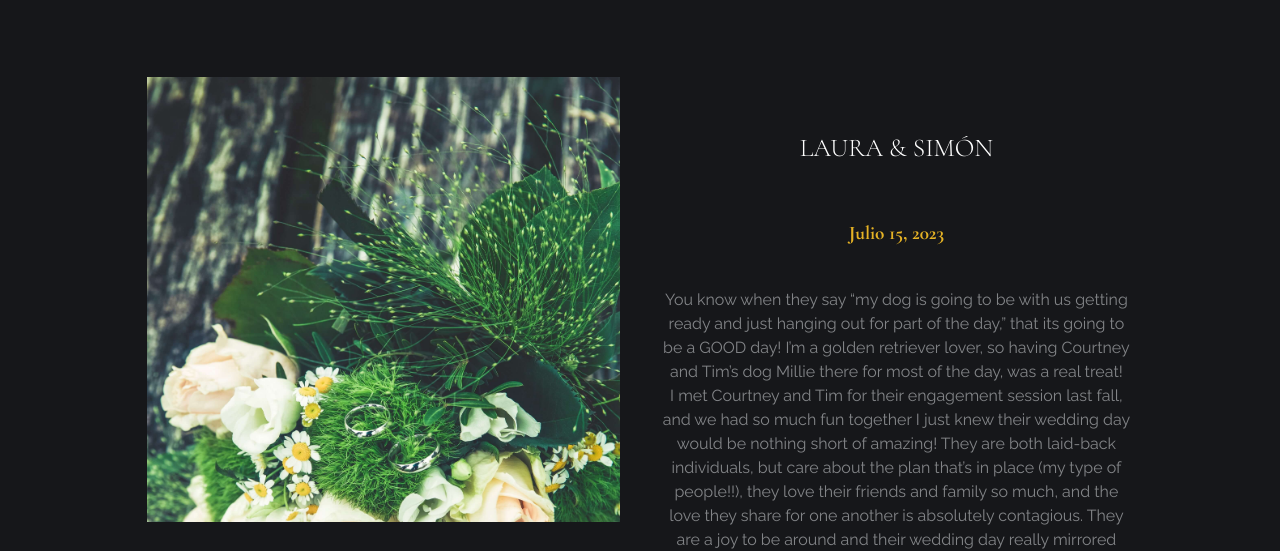
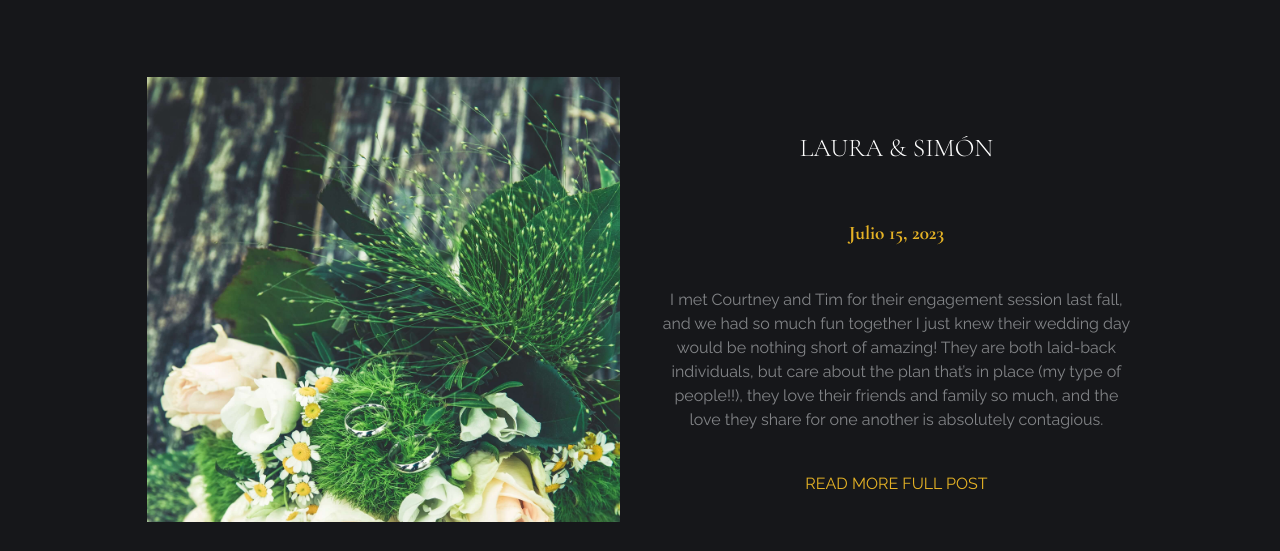
Before and after one commit to Checha1228/PFCastillo, a website: page pages/journal.html in a window 1280 px wide. Shown: the part 257-808 px from the top of the page. Drawn offline with nearby package versions, Linux system fonts and the light colour scheme.

Commit message:
Ajuste textos

```diff
--- a/pages/journal.html
+++ b/pages/journal.html
@@ -80,9 +80,7 @@
 								Julio 15, 2023
 							</h3>
 							<p class="card__paragraph">
-								You know when they say “my dog is going to be with us getting ready and just hanging out for part of the day,” that its going to be a GOOD day! I’m a golden retriever lover, so having Courtney and Tim’s dog Millie there for most of the day, was a real treat!</br>
-
-I met Courtney and Tim for their engagement session last fall, and we had so much fun together I just knew their wedding day would be nothing short of amazing! They are both laid-back individuals, but care about the plan that’s in place (my type of people!!), they love their friends and family so much, and the love they share for one another is absolutely contagious. They are a joy to be around and their wedding day really mirrored who they are as a couple!
+I met Courtney and Tim for their engagement session last fall, and we had so much fun together I just knew their wedding day would be nothing short of amazing! They are both laid-back individuals, but care about the plan that’s in place (my type of people!!), they love their friends and family so much, and the love they share for one another is absolutely contagious.
 							<div class="card__button-content">
 								<button class="button btn-text">
 									Read more full post
@@ -104,7 +102,7 @@ I met Courtney and Tim for their engagement session last fall, and we had so muc
 							<p class="card__paragraph">
 								This wedding day was nothing short of incredible!! From getting ready moments with the girls, to golden hour with the happy couple, to the neon sign with their last name on it, to a live band at the dance, it was PERFECTION. My little photographer heart was just bursting!</br>
 
-Ali & Andrew are one special couple. They are genuine, relaxed, and ready to celebrate. They truly enjoyed every single aspect of the day, and it is so evident in these photos! One of my favorite moments of the day was getting ready with the girls. They used the gorgeous space at Lady Vamp Studio, who also did their makeup, and Ali did a special “first look” with her girls! Ali hadn’t seen herself yet, so went to the mirror and just cried tears of joy! Overwhelmed a bit by everything coming together and realizing “this is happening!” There’s something so special about the moment you put your dress on and it all feels real. SO sweet.
+Ali & Andrew are one special couple.
 							</p>
 							<div class="card__button-content btn-content--xl-1">
 								<button class="button btn-text">
```
